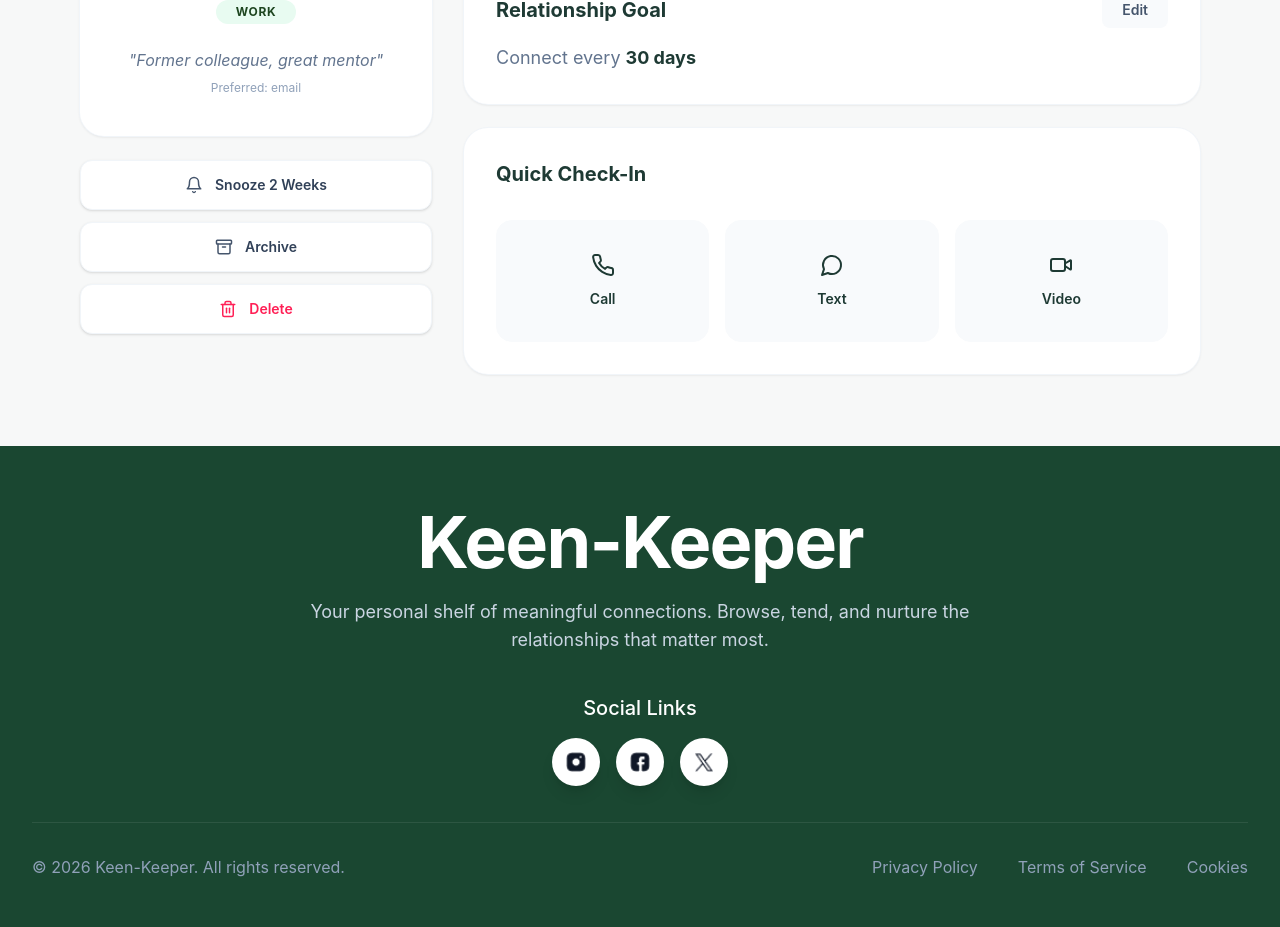
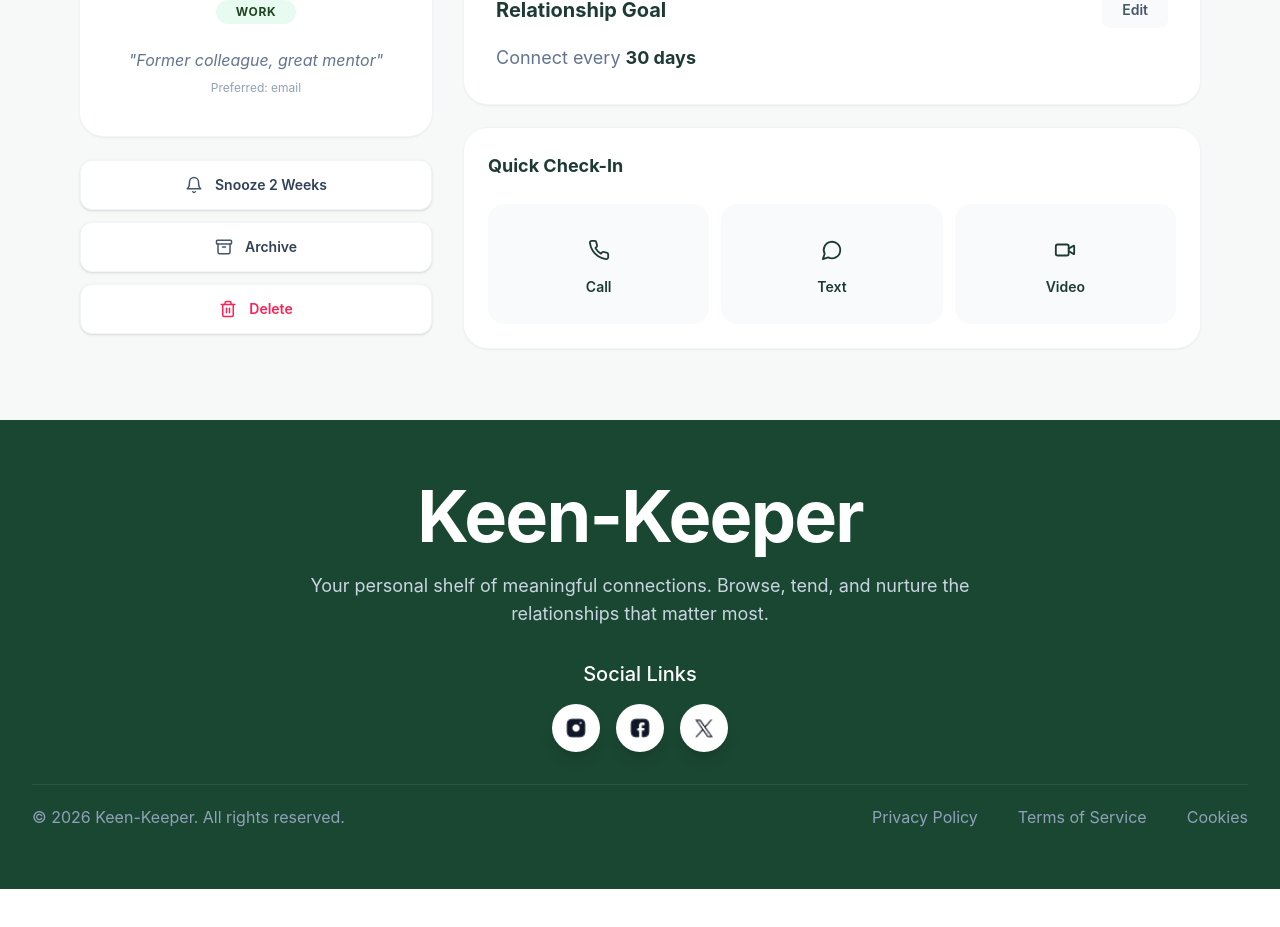
Before and after one commit to afjalhossain31/Keen-Keeper_Project, a React (Vite) app: page /friend/1 in a window 1280 px wide. Shown: the part 373-1300 px from the top of the page. After the commit the page ends 1262 px from the top, so only its background shows below. Built offline with nearby package versions, Linux system fonts and the light colour scheme.

Commit message:
UI fix for figma

```diff
--- a/src/App.jsx
+++ b/src/App.jsx
@@ -6,6 +6,7 @@
 import StatsPage from './pages/StatsPage'
 import FriendDetailsPage from './pages/FriendDetailsPage'
 import NotFoundPage from './pages/NotFoundPage'
+import ToastStack from './Components/ToastStack'
 import { getStoredTimeline, saveStoredTimeline } from './utils/storage'
 import friendsData from './data/friends.json'
 
@@ -13,6 +14,15 @@
   const [friends, setFriends] = useState([])
   const [loading, setLoading] = useState(true)
   const [timeline, setTimeline] = useState(getStoredTimeline())
+  const [toasts, setToasts] = useState([])
+
+  const addToast = (message) => {
+    const id = Date.now()
+    setToasts((prev) => [...prev, { id, message }])
+    setTimeout(() => {
+      setToasts((prev) => prev.filter((t) => t.id !== id))
+    }, 3000)
+  }
 
   useEffect(() => {
     const timer = setTimeout(() => {
@@ -37,9 +47,11 @@
     }
 
     setTimeline((prev) => [newEntry, ...prev])
+    addToast(`${type} logged for ${friend.name}`)
   }
 
   return (
+    <>
       <Routes>
         <Route
           path="/"
@@ -57,5 +69,7 @@
           <Route path="*" element={<NotFoundPage />} />
         </Route>
       </Routes>
+      <ToastStack toasts={toasts} />
+    </>
   )
 }
--- a/src/Components/Footer.jsx
+++ b/src/Components/Footer.jsx
@@ -9,7 +9,7 @@
           </p>
 
           {/* added Social Links  */}
-          <div className="mt-10">
+          <div className="mt-8">
             <h3 className="text-xl font-medium">Social Links</h3>
             <div className="mt-4 flex gap-4">
               <a href="#" className="flex h-12 w-12 items-center justify-center rounded-full bg-white transition-all duration-300 hover:bg-slate-200 hover:scale-110 overflow-hidden shadow-lg">
@@ -25,11 +25,11 @@
           </div>
         </div>
         {/* added Border  */}
-        <div className="mt-9 border-t border-white/12 opacity-70"></div>
+        <div className="mt-8 border-t border-white/12 opacity-70"></div>
 
-        <div className="mt-8 flex flex-col items-center justify-between md:flex-row">
+        <div className="mt-5 flex flex-col items-center justify-between md:flex-row">
           <p className="text-base text-slate-400">© 2026 Keen-Keeper. All rights reserved.</p>
-          <div className="mt-5 flex gap-10 md:mt-0">
+          <div className="mt-4 flex gap-10 md:mt-0">
             <a href="#" className="text-base text-slate-400 hover:text-white transition">Privacy Policy</a>
             <a href="#" className="text-base text-slate-400 hover:text-white transition">Terms of Service</a>
             <a href="#" className="text-base text-slate-400 hover:text-white transition">Cookies</a>
--- a/src/Components/ToastStack.jsx
+++ b/src/Components/ToastStack.jsx
@@ -1,12 +1,16 @@
 export default function ToastStack({ toasts }) {
   return (
-    <div className="pointer-events-none fixed bottom-4 right-4 z-[9999] flex w-full max-w-xs flex-col gap-2">
+    <div className="pointer-events-none fixed top-24 right-4 z-[9999] flex flex-col gap-3">
       {toasts.map((toast) => (
         <div
           key={toast.id}
-          className="pointer-events-auto flex items-center justify-between rounded-xl bg-slate-900 px-4 py-3 text-sm font-medium text-white shadow-2xl animate-in fade-in slide-in-from-right-4 duration-300"
+          className="pointer-events-auto flex min-w-[280px] items-center gap-3 rounded-2xl border border-slate-200 bg-white p-4 shadow-xl animate-in fade-in slide-in-from-top-4 duration-500"
         >
-          <span>{toast.message}</span>
+          <div className="h-2 w-2 rounded-full bg-[#155e52] animate-pulse"></div>
+          <div className="flex flex-col gap-0.5">
+            <p className="text-sm font-bold text-slate-800">Notification</p>
+            <p className="text-xs text-slate-500">{toast.message}</p>
+          </div>
         </div>
       ))}
     </div>
--- a/src/pages/FriendDetailsPage.jsx
+++ b/src/pages/FriendDetailsPage.jsx
@@ -14,7 +14,7 @@
 
 function StatCard({ label, value, subLabel }) {
   return (
-    <div className="flex flex-col items-center justify-center rounded-[20px] bg-white p-8 text-center shadow-sm ring-1 ring-slate-100">
+    <div className="flex flex-col items-center justify-center rounded-[20px] bg-white p-8 text-center shadow-sm ring-1 ring-slate-100 transition-all duration-300 hover:shadow-md hover:-translate-y-0.5">
       <p className="text-4xl font-bold text-[#1e3a34]">{value}</p>
       <p className="mt-2 text-sm font-medium text-slate-400">{label}</p>
       {subLabel && <p className="text-xs text-slate-400">{subLabel}</p>}
@@ -25,7 +25,7 @@
 export default function FriendDetailsPage({ friends, onQuickAction }) {
   const { id } = useParams()
   const friend = friends.find(f => f.id === parseInt(id))
-
+// PageNot Found functionallity
   if (!friend) {
     return (
       <div className="flex min-h-[400px] flex-col items-center justify-center text-center">
@@ -86,6 +86,7 @@
             />
           </div>
 
+
           {/* Relationship Goal Card */}
           <div className="rounded-3xl bg-white p-8 shadow-sm ring-1 ring-slate-100">
             <div className="flex items-center justify-between">
@@ -100,30 +101,36 @@
           </div>
 
           {/* Quick Check-In Card */}
-          <div className="rounded-3xl bg-white p-8 shadow-sm ring-1 ring-slate-100">
-            <h2 className="text-xl font-bold text-[#1e3a34]">Quick Check-In</h2>
-            <div className="mt-8 grid grid-cols-3 gap-4">
+          <div className="rounded-3xl bg-white p-6 shadow-sm ring-1 ring-slate-100">
+            <h2 className="text-lg font-bold text-[#1e3a34]">Quick Check-In</h2>
+            <div className="mt-6 grid grid-cols-3 gap-3">
               <button
                 onClick={() => onQuickAction(friend, 'Call')}
-                className="flex flex-col items-center gap-3 rounded-2xl border border-slate-50 bg-[#f8fafc] py-8 transition hover:bg-slate-100"
+                className="group flex flex-col items-center gap-2 rounded-2xl border border-slate-50 bg-[#f8fafc] py-6.5 transition-all duration-300 hover:bg-white hover:shadow-sm hover:-translate-y-0.5 hover:border-[#1e3a34]/5"
               >
-                <Phone size={24} className="text-[#1e3a34]" />
+                <div className="rounded-full p-2 transition-colors group-hover:bg-[#1e3a34]/5">
+                  <Phone size={22} className="text-[#1e3a34]" />
+                </div>
                 <span className="text-sm font-semibold text-[#1e3a34]">Call</span>
               </button>
 
               <button
                 onClick={() => onQuickAction(friend, 'Text')}
-                className="flex flex-col items-center gap-3 rounded-2xl border border-slate-50 bg-[#f8fafc] py-8 transition hover:bg-slate-100"
+                className="group flex flex-col items-center gap-2 rounded-2xl border border-slate-50 bg-[#f8fafc] py-6.5 transition-all duration-300 hover:bg-white hover:shadow-sm hover:-translate-y-0.5 hover:border-[#1e3a34]/5"
               >
-                <MessageCircle size={24} className="text-[#1e3a34]" />
+                <div className="rounded-full p-2 transition-colors group-hover:bg-[#1e3a34]/5">
+                  <MessageCircle size={22} className="text-[#1e3a34]" />
+                </div>
                 <span className="text-sm font-semibold text-[#1e3a34]">Text</span>
               </button>
 
               <button
                 onClick={() => onQuickAction(friend, 'Video')}
-                className="flex flex-col items-center gap-3 rounded-2xl border border-slate-50 bg-[#f8fafc] py-8 transition hover:bg-slate-100"
+                className="group flex flex-col items-center gap-2 rounded-2xl border border-slate-50 bg-[#f8fafc] py-6.5 transition-all duration-300 hover:bg-white hover:shadow-sm hover:-translate-y-0.5 hover:border-[#1e3a34]/5"
               >
-                <Video size={24} className="text-[#1e3a34]" />
+                <div className="rounded-full p-2 transition-colors group-hover:bg-[#1e3a34]/5">
+                  <Video size={22} className="text-[#1e3a34]" />
+                </div>
                 <span className="text-sm font-semibold text-[#1e3a34]">Video</span>
               </button>
             </div>
```
Lines whose indentation alone changed are shown as unchanged.
